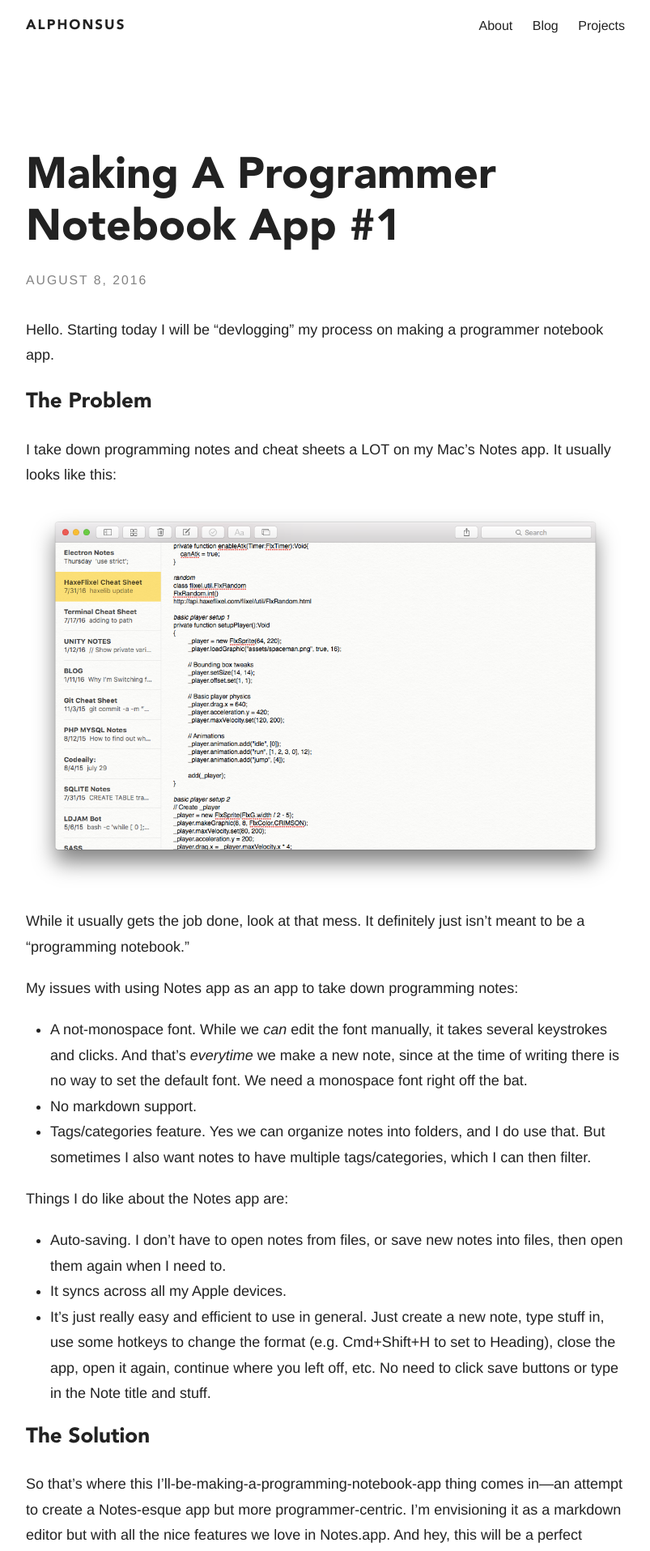
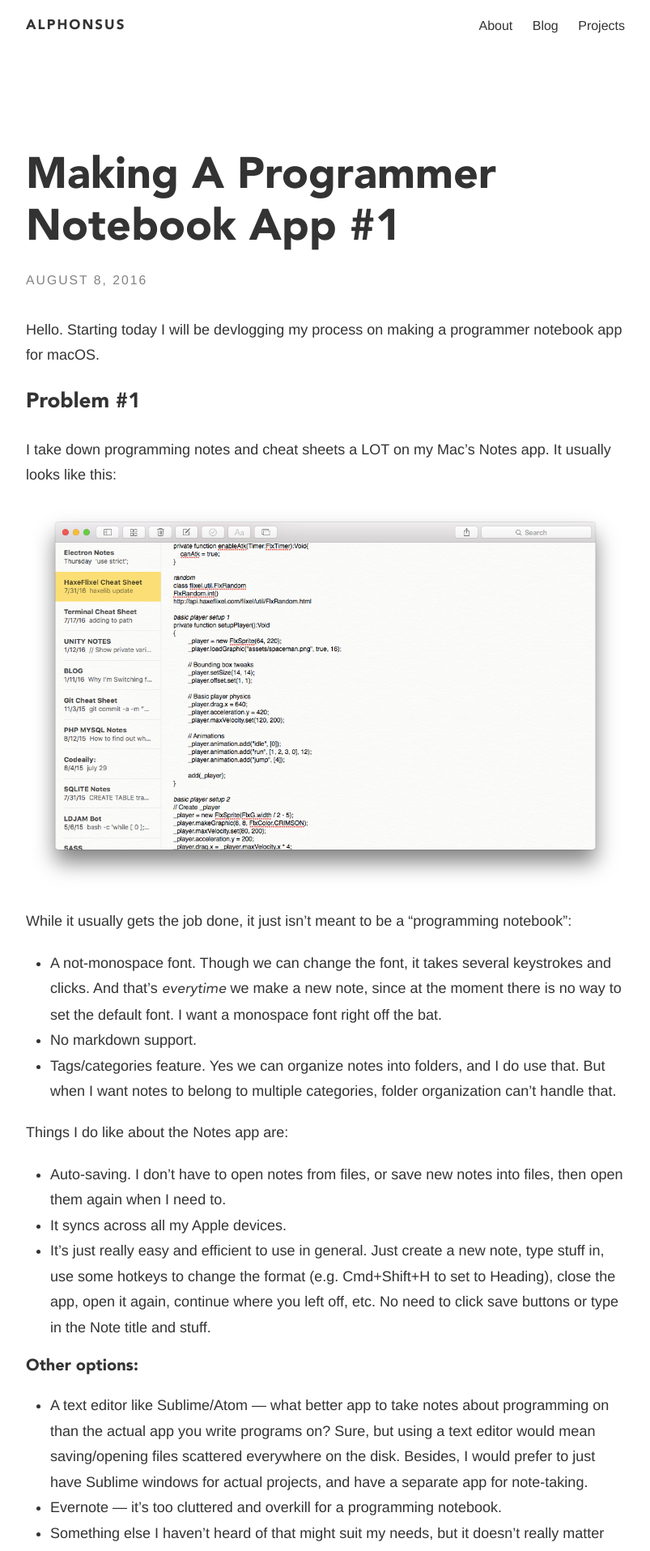
Before and after one commit to alphonsus/alphonsus, a Jekyll site: the page built from _posts/2016-8-8-programmer-notebook.md, in a window 1280 px wide. Shown: the top 1915 px of the page at 81% size, without its empty margins (238-1041 px from the left). Built offline with Jekyll 4.4.1, drawn with Linux system fonts in a browser that asks for light colours; nearby versions of some CDN libraries; some web fonts are replaced; comment, search, counter and statistics services are not loaded; some of the changed text lies outside the part shown.

Commit message:
Edit programmer notebook

```diff
--- a/_posts/2016-8-8-programmer-notebook.md
+++ b/_posts/2016-8-8-programmer-notebook.md
@@ -5,21 +5,19 @@
 comments: true
 ---
 
-Hello. Starting today I will be "devlogging" my process on making a programmer notebook app.
+Hello. Starting today I will be devlogging my process on making a programmer notebook app for macOS.
 
-### The Problem
+### Problem #1
 
 I take down programming notes and cheat sheets a LOT on my Mac's Notes app. It usually looks like this:
 
 ![](/images/prog-notebook/1.png)
 
-While it usually gets the job done, look at that mess. It definitely just isn't meant to be a "programming notebook."
+While it usually gets the job done, it just isn't meant to be a "programming notebook":
 
-My issues with using Notes app as an app to take down programming notes:
-
-- A not-monospace font. While we _can_ edit the font manually, it takes several keystrokes and clicks. And that's _everytime_ we make a new note, since at the time of writing there is no way to set the default font. We need a monospace font right off the bat.
+- A not-monospace font. Though we can change the font, it takes several keystrokes and clicks. And that's _everytime_ we make a new note, since at the moment there is no way to set the default font. I want a monospace font right off the bat.
 - No markdown support.
-- Tags/categories feature. Yes we can organize notes into folders, and I do use that. But sometimes I also want notes to have multiple tags/categories, which I can then filter.
+- Tags/categories feature. Yes we can organize notes into folders, and I do use that. But when I want notes to belong to multiple categories, folder organization can't handle that.
 
 Things I do like about the Notes app are:
 
@@ -27,14 +25,25 @@
 - It syncs across all my Apple devices.
 - It's just really easy and efficient to use in general. Just create a new note, type stuff in, use some hotkeys to change the format (e.g. Cmd+Shift+H to set to Heading), close the app, open it again, continue where you left off, etc. No need to click save buttons or type in the Note title and stuff.
 
-### The Solution
+#### Other options:
+- A text editor like Sublime/Atom — what better app to take notes about programming on than the actual app you write programs on? Sure, but using a text editor would mean saving/opening files scattered everywhere on the disk. Besides, I would prefer to just have Sublime windows for actual projects, and have a separate app for note-taking.
+- Evernote — it's too cluttered and overkill for a programming notebook.
+- Something else I haven't heard of that might suit my needs, but it doesn't really matter because...
 
-So that's where this I'll-be-making-a-programming-notebook-app thing comes in—an attempt to create a Notes-esque app but more programmer-centric. I'm envisioning it as a markdown editor but with all the nice features we love in Notes.app. And hey, this will be a perfect excuse for me to finally start learning Electron!
+### Problem #2
+
+To be honest, I just really _really_ want to make something in Electron.
 
 ### ...Electron?
 
+[Electron](http://electron.atom.io) (by GitHub) is a framework for creating native applications using web technologies. Atom, Slack, and Visual Code Studio among others are all made with Electron. I've always wanted to try and make something with it ever since I learned about it earlier this year.
+
 ![](/images/prog-notebook/2.png)
 
-[Electron](http://electron.atom.io) is a framework to create native applications using web technologies. Atom, Slack, Visual Code Studio, among others are all made with this framework. I've always wanted to try and make something with it ever since I heard about it earlier this year. I will be using it for this project given my familiarity with creating web apps as opposed to creating native macOS apps.
+<p class="img-caption">Cross-platform apps made in HTML, CSS and JS.</p>
 
-On my next post(s) I will talk about my current progress with the development and a mini-tutorial on how to get started with creating Electron apps. Here's the project's [source code](https://github.com/AlfonzM/markdown-editor). Be warned, I am not the best modern-JS coder! And I will probably be porting this and use an actual JS framework like React in the future, depending on how large the project gets.
+And that's where this I'll-be-making-a-programming-notebook-app thing comes in—an attempt to create a Notes-esque app but more programmer-centric, using Electron. I'm envisioning it as a Markdown editor app, on steroids, with all the nice features we love in macOS Notes.
+
+On my next post(s) I will talk about my current progress with the development and a mini-tutorial on how to get started with creating Electron apps. You can find the source code [in this GitHub repository](https://github.com/AlfonzM/markdown-editor). Be warned, I am not the best modern-JS coder! And I will probably be porting this and use an actual JS framework like React in the future, depending on how large the project gets.
+
+– Alphonsus
--- a/css/main.scss
+++ b/css/main.scss
@@ -6,7 +6,7 @@
 @font-face{font-family: Avenir; font-weight: 300; src: url("../fonts/light.otf"); }
 @font-face{font-family: Avenir; font-weight: 700; src: url("../fonts/black.otf"); }
 
-@font-face{font-family: Avenir; font-weight: 500; font-style: italic; src: url("../fonts/regularoblique.otf"); }
+@font-face{font-family: Avenir; font-weight: 500; font-style: italic; src: url("../fonts/oblique.otf"); }
 @font-face{font-family: Avenir; font-weight: 300; font-style: italic; src: url("../fonts/lightoblique.otf"); }
 @font-face{font-family: Avenir; font-weight: 700; font-style: italic; src: url("../fonts/blackoblique.otf"); }
 
@@ -22,7 +22,7 @@
 
 $spacing-unit:     30px;
 
-$text-color:       #222;
+$text-color:       #333;
 $background-color: #ffffff;
 $brand-color:      tomato;
 
```
